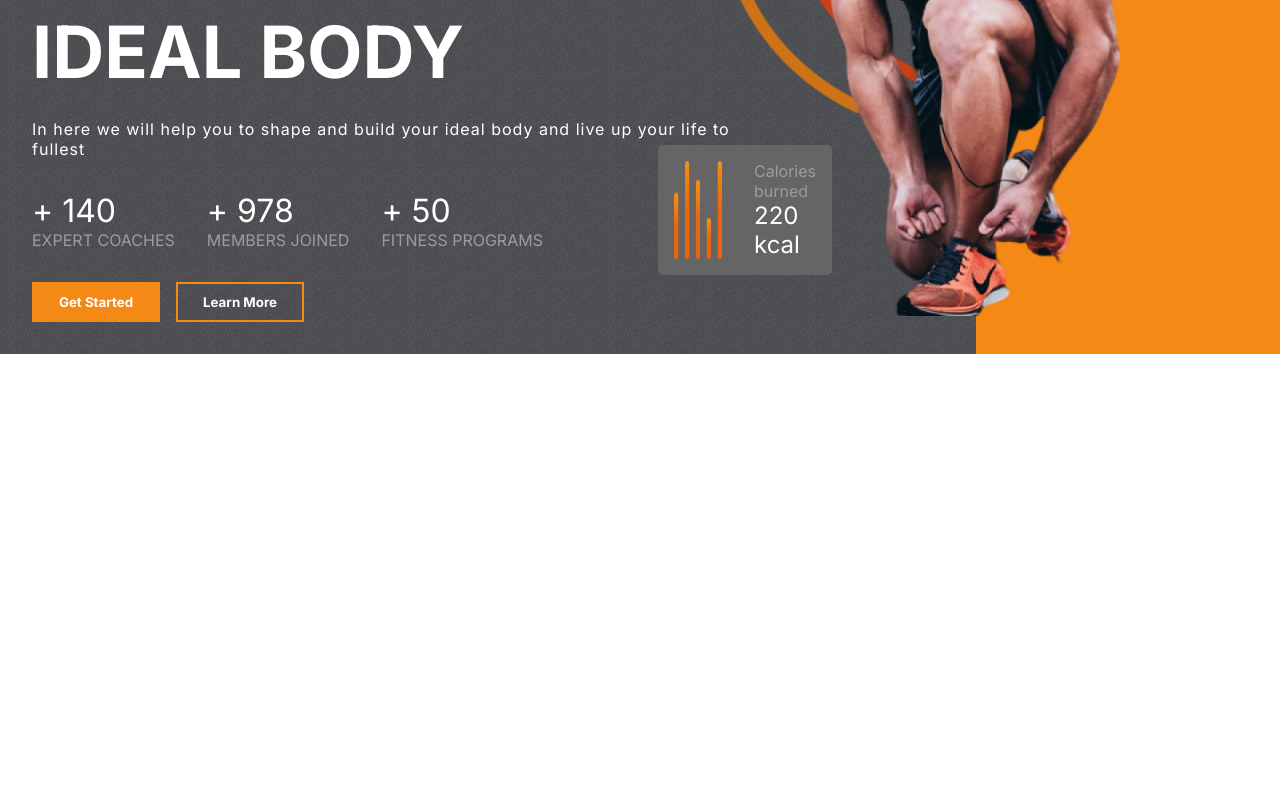
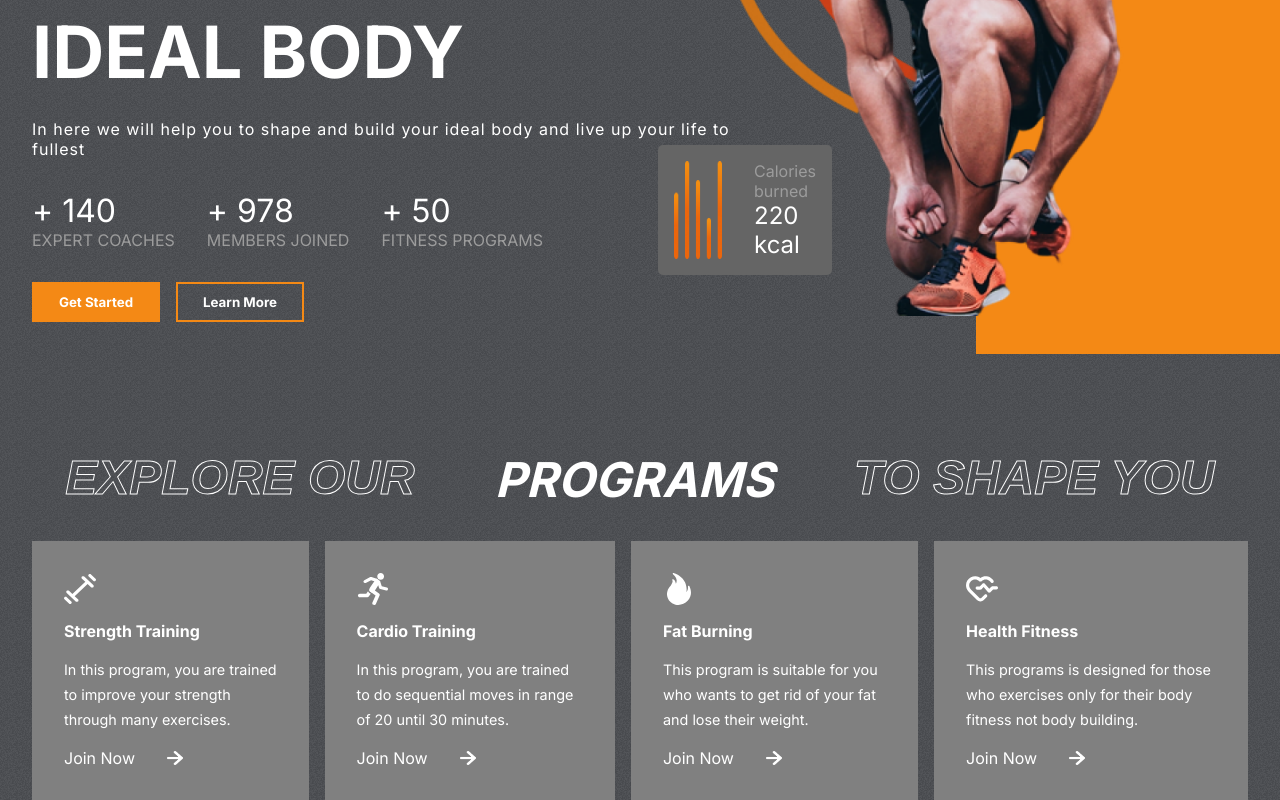
Before and after one commit to karantinz/FitClub, a React (Create React App) app: page / in a window 1280 px wide. Shown: the part 367-1167 px from the top of the page. Before the commit the page ends 800 px from the top, so only its background shows below. Built offline with nearby package versions, Linux system fonts and the light colour scheme.

Commit message:
programs component

```diff
--- a/src/App.css
+++ b/src/App.css
@@ -5,7 +5,7 @@
   --orange: #f48915;
   --darkGrey: #464D53;
   --caloryCard: #656565;
-  --planCard: linear-gradient(210.41deg, #fa5042 1.14%, #ffa739 100.75%);
+  --planCard: linear-gradient(210.41deg,#fa5042 1.14%,#ffa739 100.75%);
   --appColor:  #3c3f45;
 }
 
--- a/src/App.js
+++ b/src/App.js
@@ -1,10 +1,12 @@
 import './App.css';
 import Hero from './components/hero/Hero';
+import Programs from './components/programs/Programs';
 
 function App() {
   return (
     <div className="App">
       <Hero/>
+      <Programs/>
     </div>
   );
 }
--- /dev/null
+++ b/src/components/programs/Programs.css
@@ -0,0 +1,63 @@
+.programs {
+    display: flex;
+    flex-direction: column;
+    gap: 2rem;
+    padding: 0 2rem;
+}
+
+.programs-header {
+    display: flex;
+    gap: 5rem;
+    font-weight: bold;
+    font-size: 3rem;
+    justify-content: center;
+    color: #fff;
+    text-transform: uppercase;
+    font-style: italic;
+}
+
+.program-categories {
+    display: flex;
+    gap: 1rem;
+}
+
+.category {
+    display: flex;
+    flex-direction: column;
+    background-color: gray;
+    padding: 2rem;
+    gap: 1rem;
+    color: #fff;
+    justify-content: space-between;
+}
+
+.category>:nth-child(1) {
+    width: 2rem;
+    height: 2rem;
+    fill: #fff;
+}
+
+.category>:nth-child(2) {
+    font-size: 1rem;
+    font-weight: bold;
+}
+
+.category>:nth-child(3) {
+    font-size: 0.9rem;
+    line-height: 25px;
+}
+
+.join-now {
+    display: flex;
+    align-items: center;
+    gap: 2rem;
+}
+
+.join-now>img {
+    width: 1rem;
+}
+
+.category:hover {
+    background: var(--planCard);
+    cursor: pointer;
+}
--- /dev/null
+++ b/src/components/programs/Programs.jsx
@@ -0,0 +1,32 @@
+import React from "react";
+import "./Programs.css";
+import { programsData } from "../../data/programsData";
+import RightArrow from "../../assets/rightArrow.png";
+
+const Programs = () => {
+  return (
+    <div className="programs" id="programs">
+      <div className="programs-header">
+        <span className="stroke-text">Explore our</span>
+        <span>Programs</span>
+        <span className="stroke-text">to shape you</span>
+      </div>
+
+      <div className="program-categories">
+        {programsData.map((program) => (
+          <div className="category">
+            {program.image}
+            <span>{program.heading}</span>
+            <span>{program.details}</span>
+            <div className="join-now">
+              <span>Join Now</span>
+              <img src={RightArrow} alt="" />
+            </div>
+          </div>
+        ))}
+      </div>
+    </div>
+  );
+};
+
+export default Programs;
```
